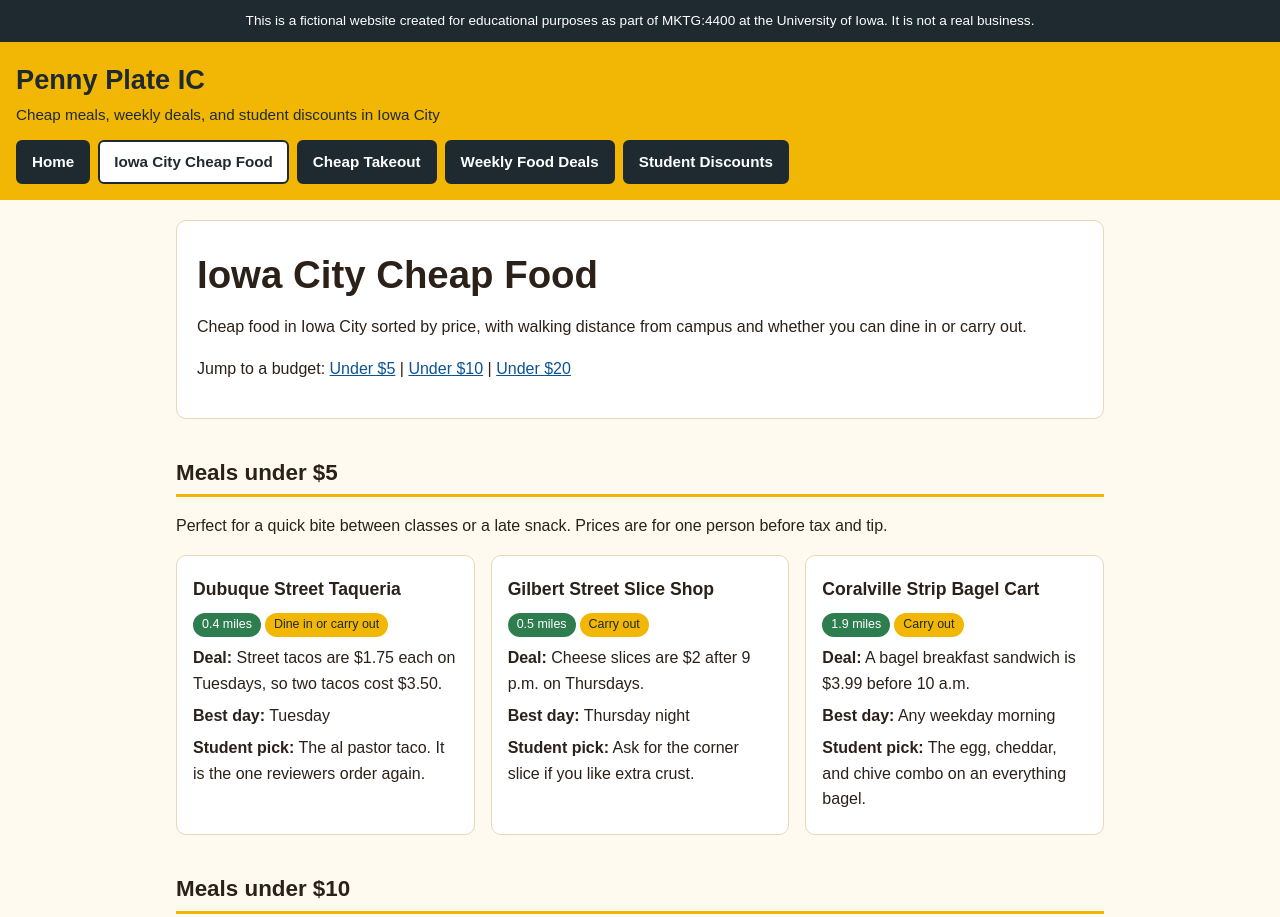
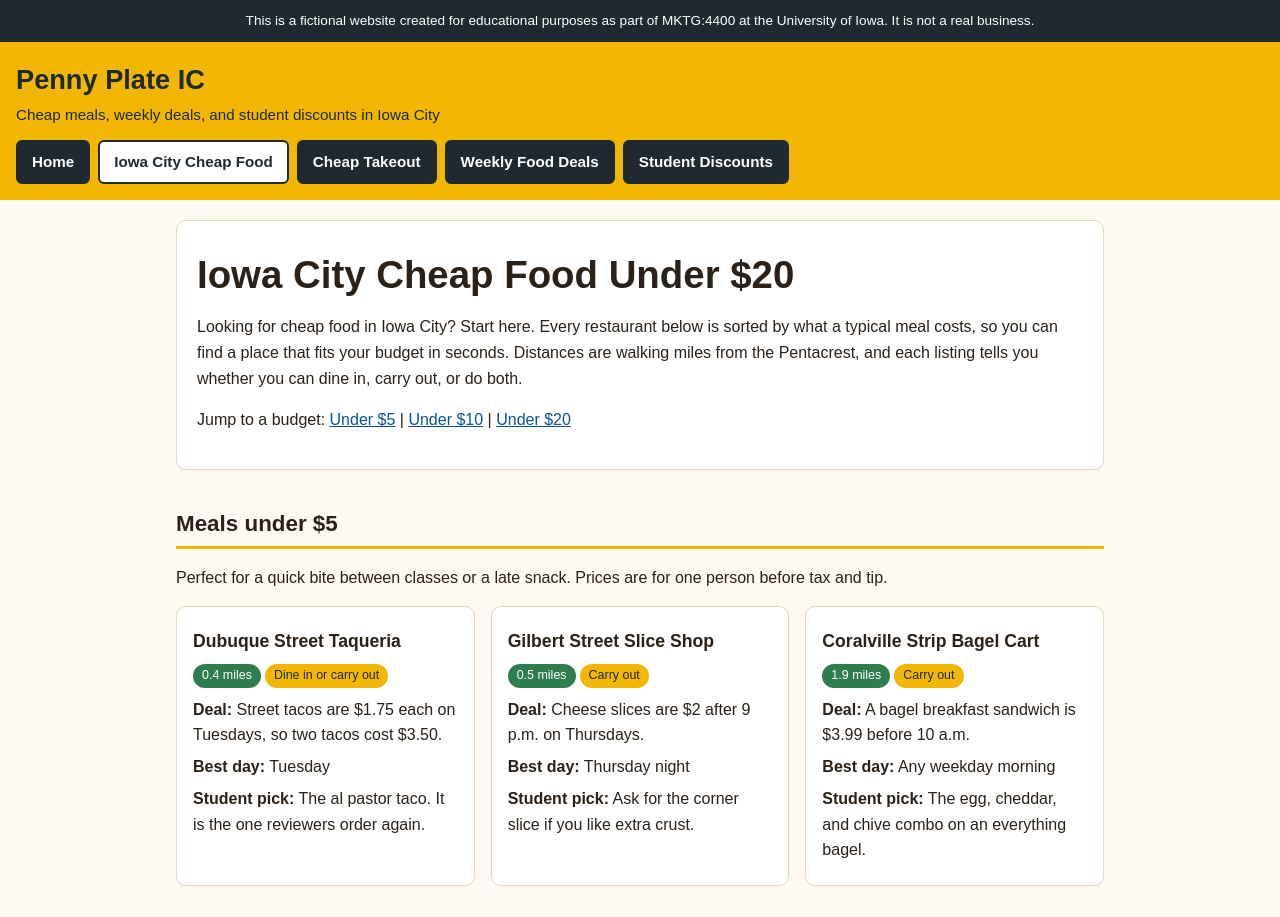
Before and after one commit to HansBruckner/IowaCity-CheapFood-Guide, a plain HTML site: page cheap-food-b.html in a window 1280 px wide. Shown: the top 917 px of the page. Drawn offline with Linux system fonts and the light colour scheme.

Commit message:
Update header and introductory text for cheap food page
Changed the treatment plan from changing page description to changing title "Iowa City Cheap Food" to "Iowa City Cheap Food Under $20"

```diff
--- a/cheap-food-b.html
+++ b/cheap-food-b.html
@@ -58,8 +58,8 @@ th{background:#1f2a30;color:#fff}
 
 <main>
   <section class="hero">
-    <h1>Iowa City Cheap Food</h1>
-    <p>Cheap food in Iowa City sorted by price, with walking distance from campus and whether you can dine in or carry out.</p>
+    <h1>Iowa City Cheap Food Under $20</h1>
+    <p>Looking for cheap food in Iowa City? Start here. Every restaurant below is sorted by what a typical meal costs, so you can find a place that fits your budget in seconds. Distances are walking miles from the Pentacrest, and each listing tells you whether you can dine in, carry out, or do both.</p>
     <p>Jump to a budget: <a href="#under-5">Under $5</a> | <a href="#under-10">Under $10</a> | <a href="#under-20">Under $20</a></p>
   </section>
 
```
